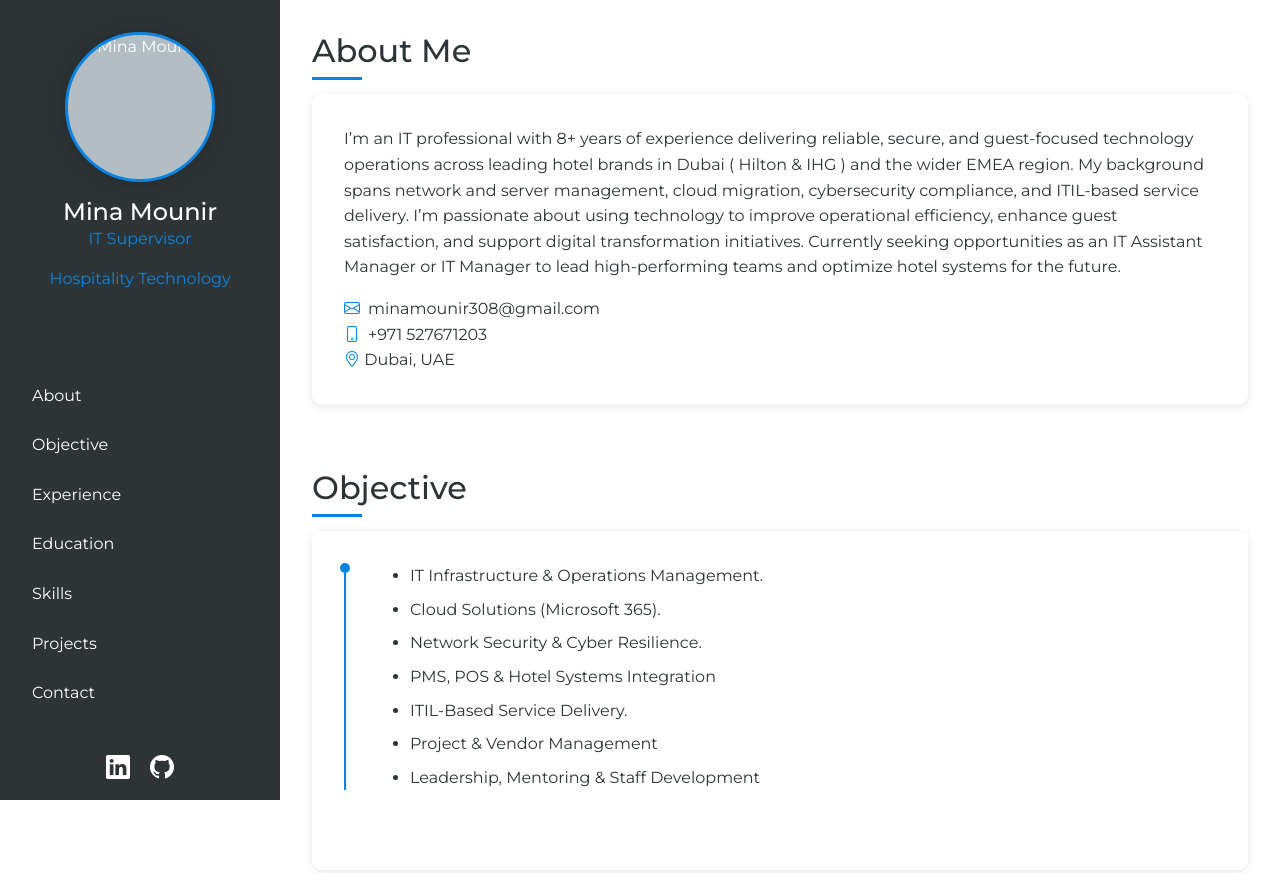
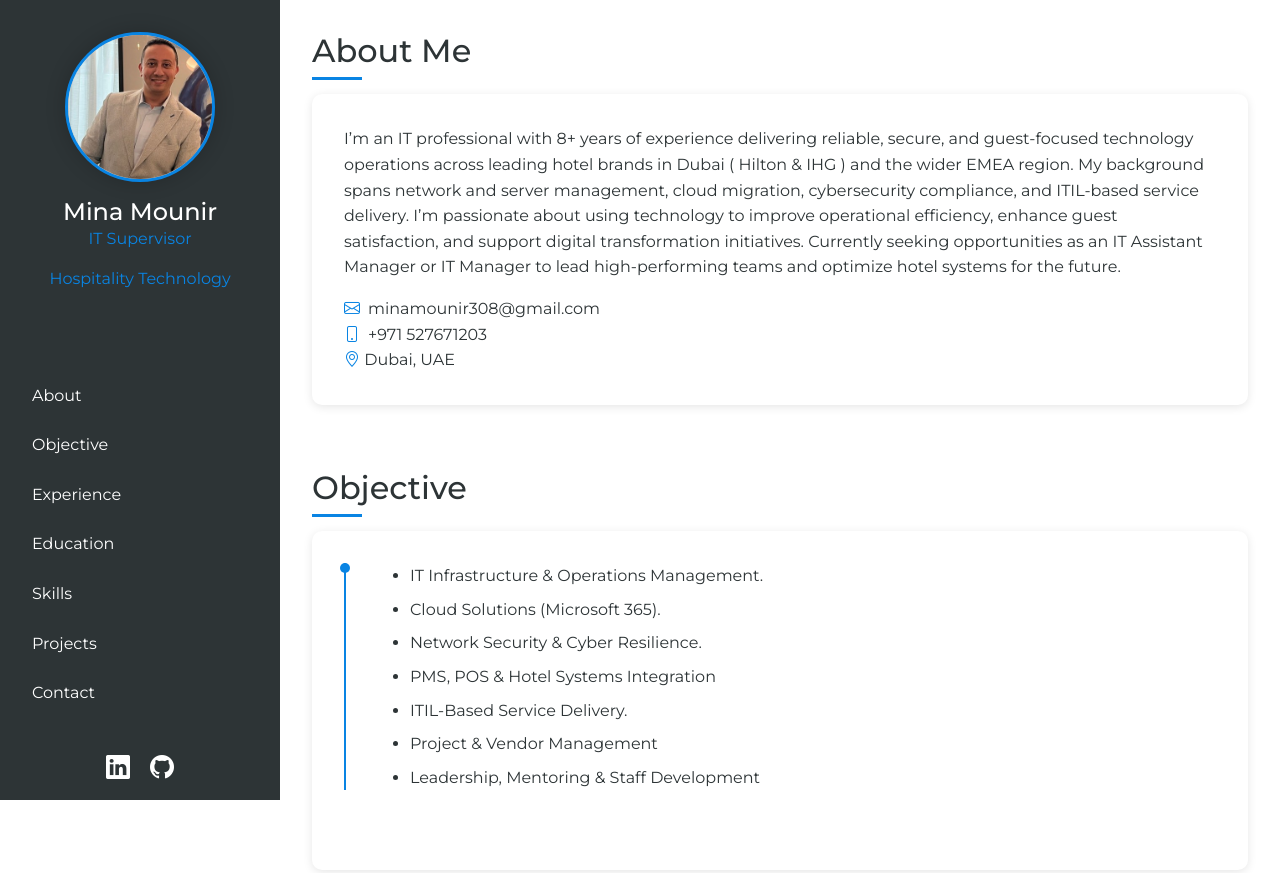
Before and after one commit to MinaMounir1988/Mina-Mounir-CV, a plain HTML site: page index.html in a window 1280 px wide. Shown: the top 873 px of the page. Drawn offline with nearby package versions, Linux system fonts and the light colour scheme.

Commit message:
Update index.html

```diff
--- a/index.html
+++ b/index.html
@@ -14,7 +14,8 @@
     <nav class="side-nav">
         <div class="nav-profile">
             <div class="profile-image">
-                <img src="images/Mina-Photo.jpg" alt="Mina Mounir" class="profile-img">
+            <img src="mina-photo.jpg" alt="Mina Mounir" class="profile-img">
+
             </div>
             <h1>Mina Mounir</h1>
             <p class="title">IT Supervisor</p>
```
